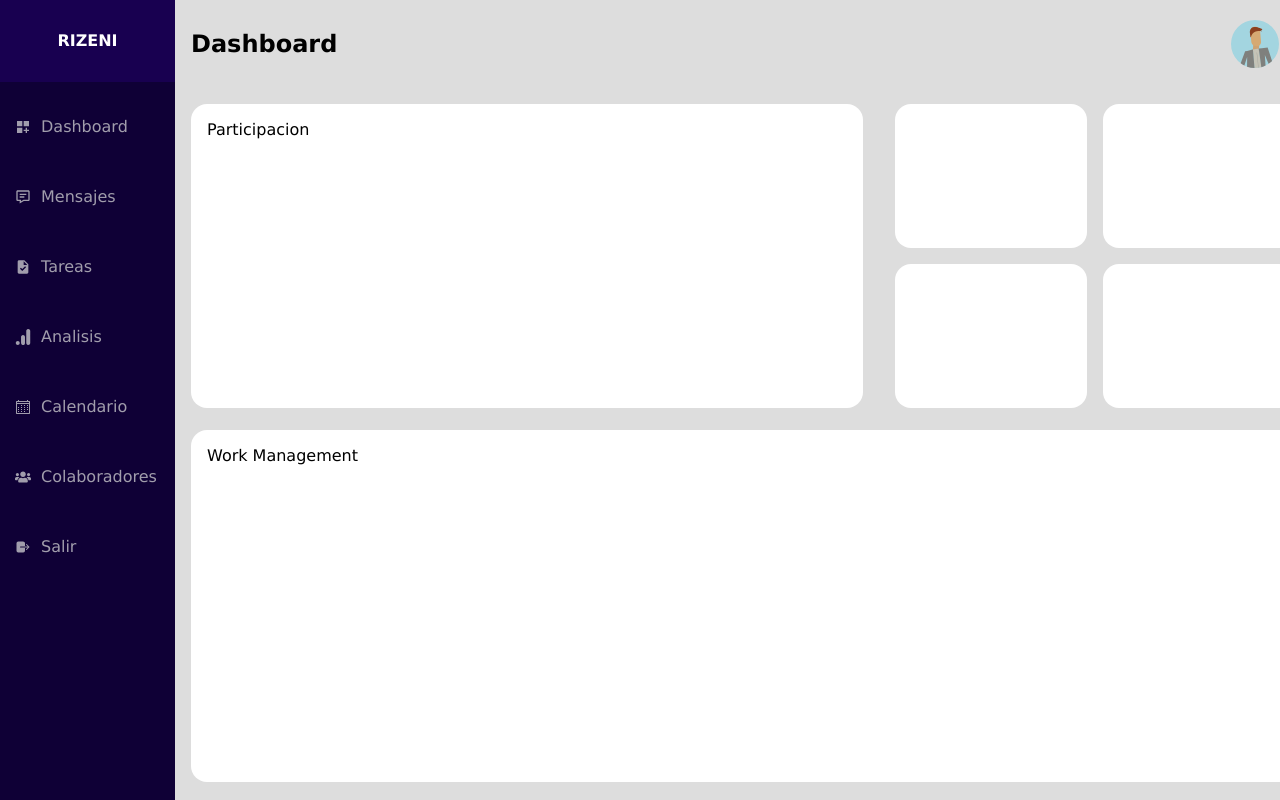
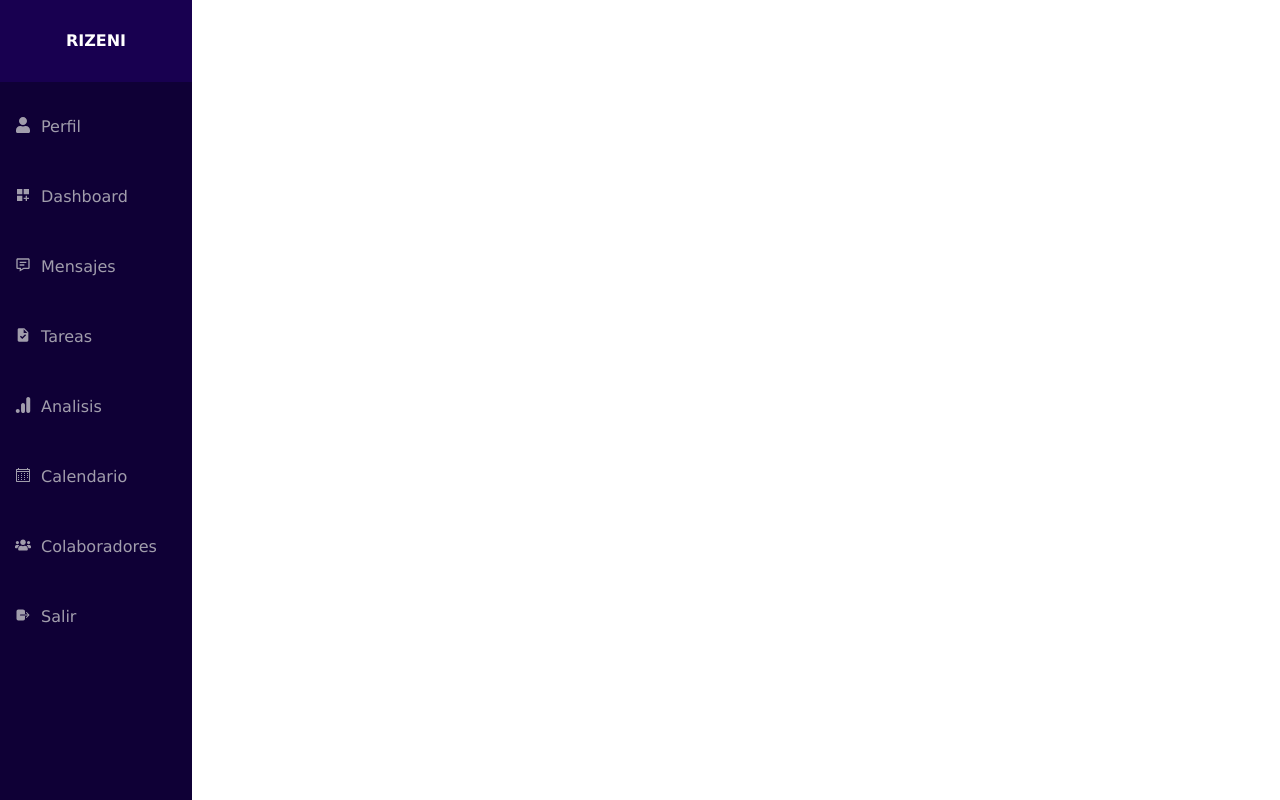
Before and after one commit to romariou76/Rizeni-Project-Management-Application, a React (Create React App) app in the folder client/: page /menu in a window 1280 px wide. Shown: the top 800 px of the page. Built offline with nearby package versions, Linux system fonts and the light colour scheme.

Commit message:
feat: eh creado la SIDEBAR dinamica, pero se genero un conflicto con las rutas principales que hay que solucionar

```diff
--- a/client/src/App.js
+++ b/client/src/App.js
@@ -10,15 +10,17 @@ import Collaborators from "./components/Collaborators";
 function App() {
   return (
     <div className="App">
+        <MenuPage />
+
       <header className="App-header">
-        <Routes>
+        {/* <Routes>
           <Route path="/" element={<LandingPage  />} />
           <Route path="/menu" element={<MenuPage  />} />
           <Route path="/collaborators" element={<Collaborators  />} />
           <Route path="/dashboard" element={<Dashboard  />} />
           <Route path="/register" element={<RegisterPage />} />
           <Route path="/login" element={<LoginPage />} />
-        </Routes>
+        </Routes> */}
       </header>
     </div>
   );
--- /dev/null
+++ b/client/src/components/NavPage.js
@@ -0,0 +1,17 @@
+import React from "react";
+import { Routes, Route } from "react-router-dom";
+import Collaborators from "./Collaborators";
+import DashboardPage from "./DashboardPage";
+import Profile from "./Profile";
+
+const NavPage = () => {
+    return (
+            <Routes>
+                <Route path="/collaborators" element={<Collaborators  />} />
+                <Route path="/profile" element={<Profile/>} />
+                <Route path="/dashboard" element={<DashboardPage/>} />
+            </Routes>
+     );
+}
+
+export default NavPage;
--- a/client/src/components/Profile.js
+++ b/client/src/components/Profile.js
@@ -1,7 +1,9 @@
+import React from "react";
 import "../styles/Profile.css"
 
 function Profile() {
     return (
+        <React.Fragment>
         <div className="Profile-content">
             <div className="profile-info">
                 <p>Overview</p>
@@ -11,11 +13,11 @@ function Profile() {
                     <demography className="demography"></demography>
                 </div>
                 <div className="active-users">
-
                 </div>
             </div>
             <div className="profile"></div>
         </div>
+        </React.Fragment>
      );
 }
 
--- /dev/null
+++ b/client/src/components/Sidebar.js
@@ -0,0 +1,29 @@
+import React from 'react';
+import { SidebarData } from './SidebarData';
+import "../styles/Sidebar.css"
+import { NavLink } from 'react-router-dom';
+
+const Sidebar = () => {
+    return (
+        <React.Fragment>
+            <section>
+                <div className='sidebarcolor'>
+                    {
+                        SidebarData.map((item, index) =>{
+                            return(
+                                <div key={index}>
+                                    <NavLink className='sidebarlink' to={item.path}>
+                                        <span className=''>{item.icon}</span>
+                                        <p className='title-link'>{item.title}</p>
+                                    </NavLink>
+                                </div>
+                            )
+                        })
+                    }
+                </div>
+            </section>
+        </React.Fragment>
+     );
+}
+
+export default Sidebar;
--- /dev/null
+++ b/client/src/components/SidebarData.js
@@ -0,0 +1,60 @@
+import "../styles/Menu.css";
+
+import { MdDashboardCustomize } from "react-icons/md";
+import { BiMessageDetail } from "react-icons/bi";
+import { MdTask } from "react-icons/md";
+import { VscCalendar } from "react-icons/vsc";
+import { FaUsers, FaUser } from "react-icons/fa";
+import { SiGoogleanalytics } from "react-icons/si";
+import { IoLogOut } from "react-icons/io5";
+
+export const SidebarData=[
+
+    {
+        title: "Perfil",
+        path: "/profile",
+        icon: <FaUser />
+    },
+
+    {
+        title: "Dashboard",
+        path: "/dashboard",
+        icon: <MdDashboardCustomize />
+    },
+
+    {
+        title: "Mensajes",
+        path: "/profile",
+        icon: <BiMessageDetail />
+    },
+
+    {
+        title: "Tareas",
+        path: "/profile",
+        icon: <MdTask />
+    },
+
+    {
+        title: "Analisis",
+        path: "/profile",
+        icon: <SiGoogleanalytics />
+    },
+
+    {
+        title: "Calendario",
+        path: "/profile",
+        icon: <VscCalendar />
+    },
+
+    {
+        title: "Colaboradores",
+        path: "/collaborators",
+        icon: <FaUsers />
+    },
+
+    {
+        title: "Salir",
+        path: "/login",
+        icon: <IoLogOut />
+    },
+]
--- a/client/src/index.js
+++ b/client/src/index.js
@@ -2,13 +2,11 @@ import React from "react";
 import ReactDOM from "react-dom/client";
 import "./index.css";
 import App from "./App";
-import { BrowserRouter as Router } from "react-router-dom";
+import { BrowserRouter } from "react-router-dom";
 
 const root = ReactDOM.createRoot(document.getElementById("root"));
 root.render(
-  <Router>
-    <switch>
-      <App />
-    </switch>
-  </Router>
+      <BrowserRouter>
+            <App />
+      </BrowserRouter>
 );
--- a/client/src/pages/MenuPage.jsx
+++ b/client/src/pages/MenuPage.jsx
@@ -1,16 +1,5 @@
-import "../styles/Menu.css";
-import Todo from "../components/Todo";
-import DashboardPage from "../components/DashboardPage"
-import { MdDashboardCustomize } from "react-icons/md";
-import { BiMessageDetail } from "react-icons/bi";
-import { MdTask } from "react-icons/md";
-import { VscCalendar } from "react-icons/vsc";
-import { FaUsers } from "react-icons/fa";
-import { SiGoogleanalytics } from "react-icons/si";
-import { IoLogOut } from "react-icons/io5";
-import { Link } from "react-router-dom";
-import Profile from "../components/Profile";
-import Collaborators from "../components/Collaborators";
+import Sidebar from "../components/Sidebar";
+import NavPage from "../components/NavPage"
 
 function MenuPage() {
     return (
@@ -19,48 +8,11 @@ function MenuPage() {
                 <div className="menu-main">
                 <h4>RIZENI</h4>
                 </div>
-        <div className="menu-options">
-          <label>
-            <MdDashboardCustomize />
-            <p>Dashboard</p>
-          </label>
-
-          <label>
-            <BiMessageDetail />
-            <p>Mensajes</p>
-          </label>
-
-          <label>
-            <MdTask />
-            <p>Tareas</p>
-          </label>
-
-          <label>
-            <SiGoogleanalytics />
-            <p>Analisis</p>
-          </label>
-
-          <label>
-            <VscCalendar />
-            <p>Calendario</p>
-          </label>
-
-          <label>
-            <FaUsers />
-            <p>Colaboradores</p>
-          </label>
-
-          <label>
-            <IoLogOut />
-            <a><Link to="/" className="p">Salir</Link></a>
-          </label>
-
+                <Sidebar />
             </div>
-      </div>
-      <DashboardPage />
-      {/* <Profile /> */}
-      {/* <Collaborators /> */}
+            <NavPage />
         </div>
     );
 }
+
 export default MenuPage;
--- a/client/src/styles/Collaborators.css
+++ b/client/src/styles/Collaborators.css
@@ -10,14 +10,14 @@
     width: 100%;
     height: 7vh;
     text-align: center;
-    background-color: coral;
+    background-color: white;
 }
 
 .collaborator-content{
     width: auto;
     height: 93vh;
     margin: 1rem;
-    background-color: violet;
+    /* background-color: violet; */
     border-radius: 1rem;
 }
 
--- a/client/src/styles/Menu.css
+++ b/client/src/styles/Menu.css
@@ -19,70 +19,3 @@
     text-align: center;
     background-color: #180050;
 }
-
-.menu-options{
-    display: flex;
-    flex-direction: column;
-    align-items: center;
-}
-
-.menu-options label{
-    height: 30px;
-    width: 150px;
-    color: rgba(219, 219, 219, 0.716);
-    margin: 20px 0px 0px 0px;
-    display: flex;
-    align-items: center;
-    font-size: 1rem;
-    cursor: pointer;
-    border-radius: 10px;
-}
-
-.menu-options p{
-    margin-left: 10px;
-}
-
-.menu-options .p{
-    margin-left: 10px;
-    text-decoration: none;
-    color: rgba(219, 219, 219, 0.716);
-    font-size: 1rem;
-}
-
-.menu-options label:hover{
-    color: rgb(255, 255, 255);
-    background-color: #ffffff12;
-}
-
-.dashboard_menu{
-    width: 85%;
-    height: auto;
-    display: flex;
-    padding: 0.5rem;
-}
-
-.column-todo, .column-progress, .column-finalized{
-    width: 32%;
-    /* height: fit-content; */
-    height: 300px;
-    margin: 0% 1% 0% 1%;
-    padding: 1%;
-    background-color: #bab8b8;
-    border-radius: 5px;
-}
-
-.head-column{
-    display: flex;
-    justify-content: space-between;
-    margin-top: -5%;
-    font-weight: bold;
-}
-
-.menu-options label{
-    padding: 10px;
-    margin-left: 5px;
-}
-
-.menu-options h4{
-    margin-left: 5px;
-}
--- /dev/null
+++ b/client/src/styles/Sidebar.css
@@ -0,0 +1,33 @@
+.sidebarcolor{
+    color: white;
+}
+
+.sidebarlink{
+    height: 30px;
+    width: 150px;
+    color: rgba(219, 219, 219, 0.716);
+    margin: 20px 0px 0px 0px;
+    display: flex;
+    align-items: center;
+    font-size: 1rem;
+    cursor: pointer;
+    border-radius: 10px;
+    text-decoration: none;
+    padding: 10px;
+    margin-left: 5px;
+}
+
+.sidebarlink:hover{
+    color: rgb(255, 255, 255);
+    background-color: #ffffff21;
+}
+
+.title-link{
+    margin-left: 10px;
+    color: rgba(219, 219, 219, 0.716);
+    font-size: 1rem;
+}
+
+.title-link:hover{
+    color: rgb(255, 255, 255);
+}
```
Also changed, not shown: client/src/pages/MenuMain.jsx (added). Lines whose indentation alone changed are shown as unchanged.
